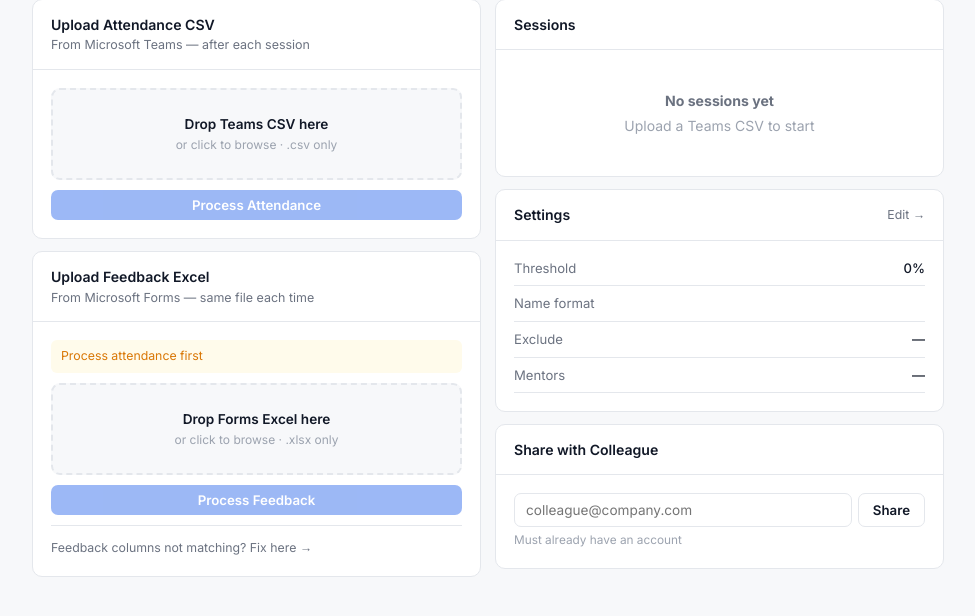
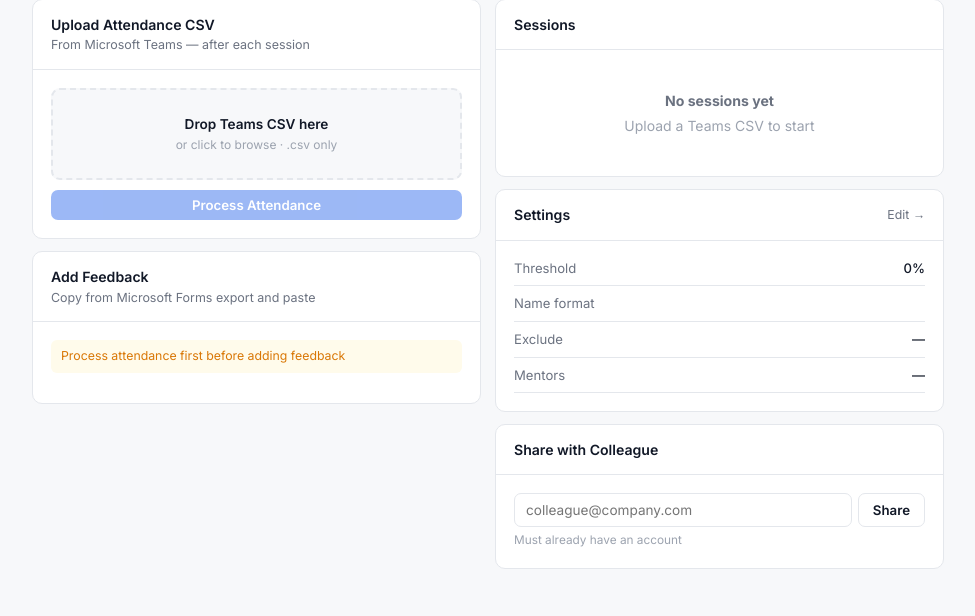
Before and after one commit to vsingh-08/tracked-app, a Flask app: template templates/program.html in a window 1280 px wide. Shown: the part 80-696 px from the top of the page, without its empty margins (152-1127 px from the left). Run offline with Flask 3, Linux system fonts and the light colour scheme; the template is opened without the code that fills it, so the values that code supplies are empty.

Commit message:
Update feedback section in program.html

```diff
--- a/templates/program.html
+++ b/templates/program.html
@@ -67,35 +67,26 @@
     <div class="card">
       <div class="card-h">
         <div>
-          <div class="card-t">Upload Feedback Excel</div>
-          <div class="card-s">From Microsoft Forms — same file each time</div>
+          <div class="card-t">Add Feedback</div>
+          <div class="card-s">Copy from Microsoft Forms export and paste</div>
         </div>
       </div>
       <div class="card-b">
         {% if not report_exists %}
         <div style="padding:7px 10px;background:var(--yellow-bg);border-radius:6px;
-             font-size:0.77rem;color:var(--yellow);margin-bottom:10px;">
-          Process attendance first
+             font-size:0.77rem;color:var(--yellow);margin-bottom:12px;">
+          Process attendance first before adding feedback
         </div>
+        {% else %}
+        <p style="font-size:0.82rem;color:var(--muted);margin-bottom:14px;">
+          Open your Forms Excel, copy the rows, and paste them on the next page.
+          Choose the module name and mentor — system handles the rest.
+        </p>
+        <a href="{{ url_for('paste_feedback', slug=program.slug) }}"
+           class="btn btn-p" style="width:100%;justify-content:center;">
+          + Add Feedback
+        </a>
         {% endif %}
-        <div class="uzone" id="fbZone">
-          <input type="file" id="fbFile" accept=".xlsx,.xls" {% if not report_exists %}disabled{% endif %}/>
-          <div style="font-size:0.85rem;font-weight:600;margin-bottom:2px;">Drop Forms Excel here</div>
-          <div style="font-size:0.75rem;color:var(--light);">or click to browse · .xlsx only</div>
-        </div>
-        <div id="fbName" style="display:none;margin-top:8px;font-size:0.79rem;
-             color:var(--muted);padding:6px 10px;background:var(--bg);border-radius:6px;"></div>
-        <button class="btn btn-p" style="width:100%;margin-top:10px;justify-content:center;"
-                id="fbBtn" onclick="upload('fb')" disabled>
-          <span id="fbTxt">Process Feedback</span>
-        </button>
-        <div id="fbRes"></div>
-        <div style="margin-top:10px;padding-top:10px;border-top:1px solid var(--border);">
-          <a href="{{ url_for('feedback_columns', slug=program.slug) }}"
-             style="font-size:0.77rem;color:var(--muted);text-decoration:none;">
-            Feedback columns not matching? Fix here →
-          </a>
-        </div>
       </div>
     </div>
 
```
